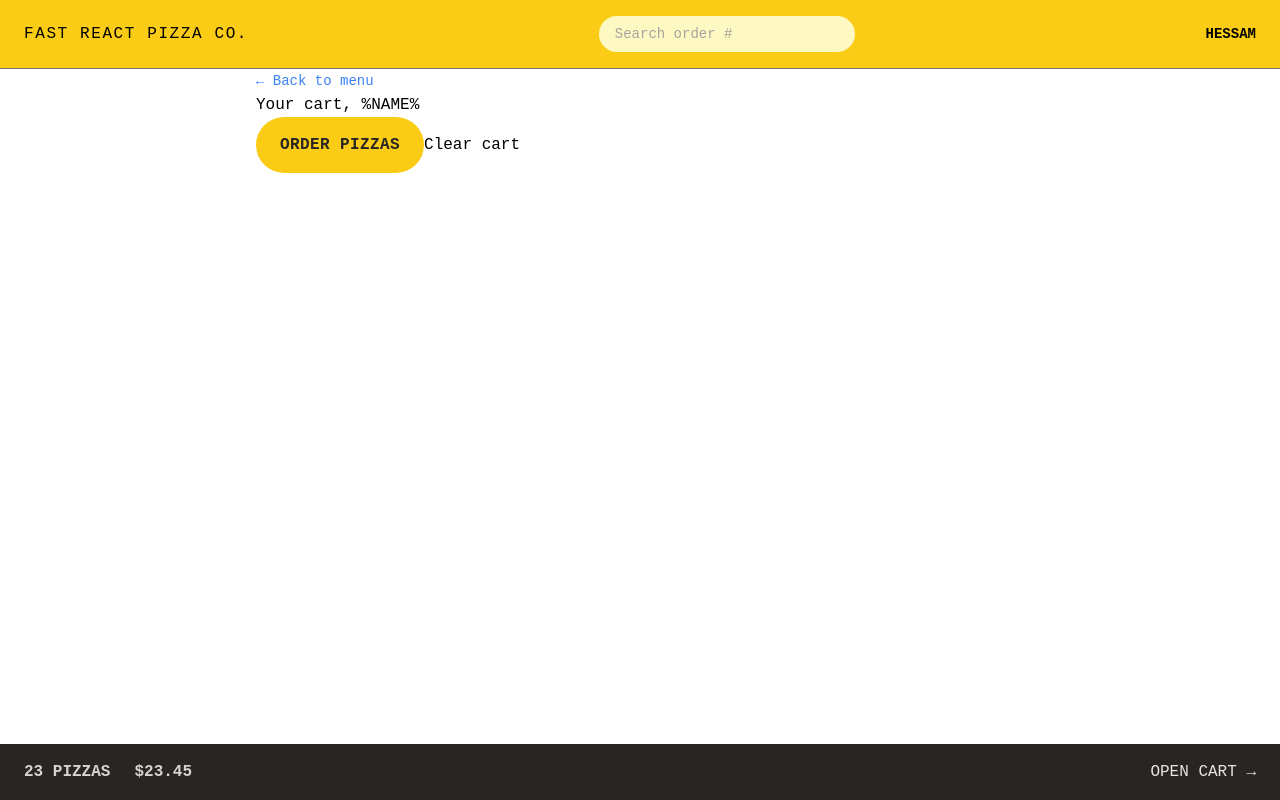
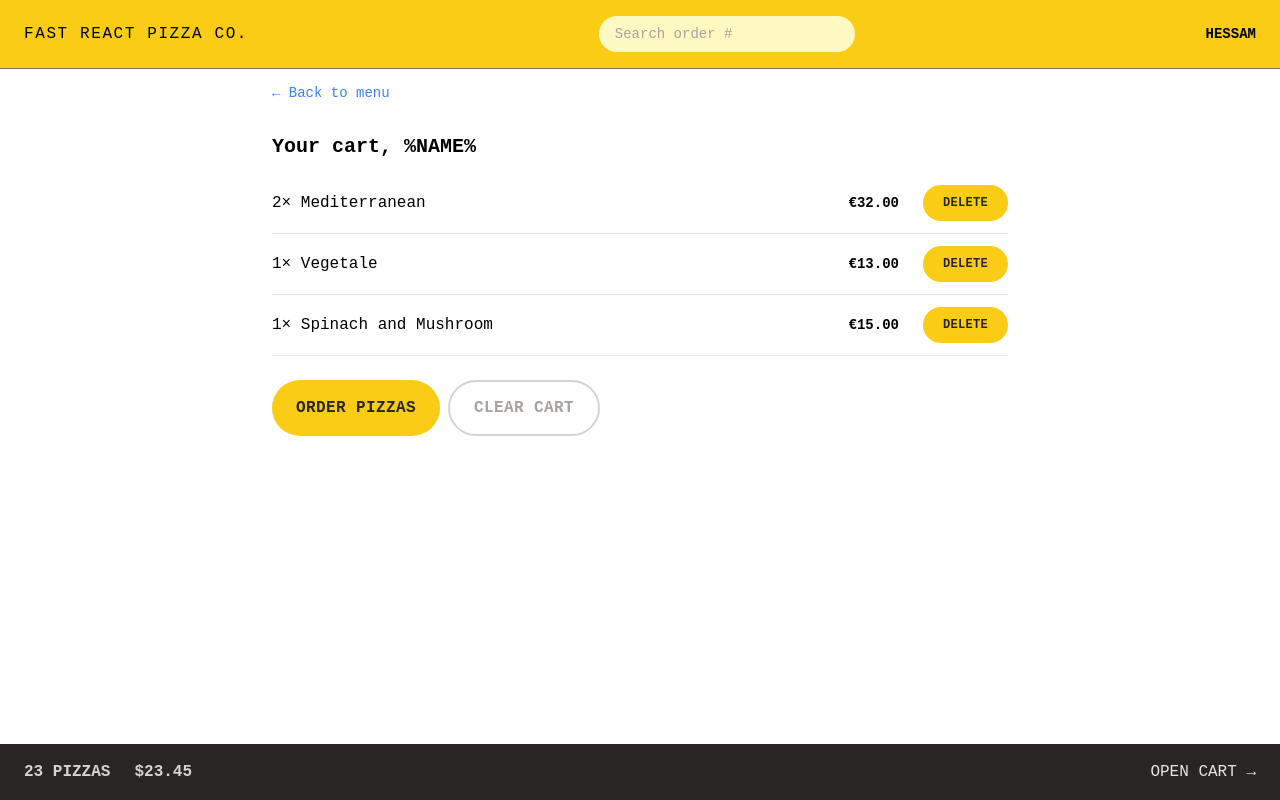
Before and after one commit to Hessamace/fast-react-pizza, a React app: page /cart in a window 1280 px wide. Built offline with nearby package versions, Linux system fonts and the light colour scheme; the HTML template or start-up script is replaced by a standard one.

Commit message:
Added some styles to Cart and Menu

```diff
--- a/src/features/cart/Cart.jsx
+++ b/src/features/cart/Cart.jsx
@@ -1,6 +1,7 @@
 import { Link } from "react-router-dom";
 import LinkButton from "../../ui/LinkButton";
 import Button from "../../ui/Button";
+import CartItem from "./CartItem";
 
 const fakeCart = [
   {
@@ -30,14 +31,21 @@
   const cart = fakeCart;
 
   return (
-    <div>
+    <div className="px-4 py-3">
       <LinkButton to="/menu">&larr; Back to menu</LinkButton>
 
-      <h2>Your cart, %NAME%</h2>
+      <h2 className="mt-7 text-xl font-semibold">Your cart, %NAME%</h2>
 
-      <div>
+      <ul className="mt-3 divide-y divide-stone-200 border-b">
+        {cart.map((item) => (
+          <CartItem key={item.pizzaId} item={item} />
+        ))}
+      </ul>
+
+      <div className="mt-6 space-x-2">
         <Button to="/order/new">Order pizzas</Button>
-        <button>Clear cart</button>
+
+        <Button type="secondary">Clear cart</Button>
       </div>
     </div>
   );
--- a/src/features/cart/CartItem.jsx
+++ b/src/features/cart/CartItem.jsx
@@ -1,13 +1,17 @@
+import { formatCurrency } from "./../../utils/helpers";
+import Button from "../../ui/Button";
+
 function CartItem({ item }) {
   const { pizzaId, name, quantity, totalPrice } = item;
 
   return (
-    <li>
-      <p>
+    <li className="py-3 sm:flex sm:items-center sm:justify-between">
+      <p className="mb-1 sm:mb-0">
         {quantity}&times; {name}
       </p>
-      <div>
-        <p>{formatCurrency(totalPrice)}</p>
+      <div className="flex items-center justify-between sm:gap-6">
+        <p className="text-sm font-bold">{formatCurrency(totalPrice)}</p>
+        <Button type="small">Delete</Button>
       </div>
     </li>
   );
--- a/src/features/menu/Menu.jsx
+++ b/src/features/menu/Menu.jsx
@@ -6,7 +6,7 @@
   const menu = useLoaderData();
   console.log(menu);
   return (
-    <ul>
+    <ul className="divide-y divide-stone-200 px-2">
       {menu.map((pizza) => (
         <MenuItem key={pizza.id} pizza={pizza} />
       ))}
--- a/src/features/menu/MenuItem.jsx
+++ b/src/features/menu/MenuItem.jsx
@@ -1,16 +1,30 @@
 import { formatCurrency } from "../../utils/helpers";
+import Button from "./../../ui/Button";
 
 function MenuItem({ pizza }) {
   const { id, name, unitPrice, ingredients, soldOut, imageUrl } = pizza;
 
   return (
-    <li>
-      <img src={imageUrl} alt={name} />
-      <div>
-        <p>{name}</p>
-        <p>{ingredients.join(", ")}</p>
-        <div>
-          {!soldOut ? <p>{formatCurrency(unitPrice)}</p> : <p>Sold out</p>}
+    <li className="flex gap-4 py-2 pt-0.5">
+      <img
+        src={imageUrl}
+        alt={name}
+        className={`h-24 ${soldOut ? "opacity-70 grayscale" : ""}`}
+      />
+      <div className="flex w-full flex-col">
+        <p className="font-medium">{name}</p>
+        <p className="text-sm capitalize italic text-stone-500">
+          {ingredients.join(", ")}
+        </p>
+        <div className="mt-auto flex items-center justify-between">
+          {!soldOut ? (
+            <p className="text-sm">{formatCurrency(unitPrice)}</p>
+          ) : (
+            <p className="text-sm font-medium uppercase text-stone-500">
+              Sold out
+            </p>
+          )}
+          <Button type="small">Add to cart</Button>
         </div>
       </div>
     </li>
--- a/src/ui/Button.jsx
+++ b/src/ui/Button.jsx
@@ -1,17 +1,26 @@
 import { Link } from "react-router-dom";
 
-const classes =
-  "inline-block rounded-full bg-yellow-400 px-4 py-3 font-semibold uppercase tracking-wide text-stone-800 transition-colors duration-300 hover:bg-yellow-300 focus:bg-yellow-300 focus:outline-none focus:ring focus:ring-yellow-300 focus:ring-offset-2 disabled:cursor-not-allowed disabled:bg-slate-600 sm:px-6 sm:py-4";
+const commonClasses =
+  "inline-block rounded-full bg-yellow-400 font-semibold uppercase tracking-wide text-stone-800 transition-colors duration-300 hover:bg-yellow-300 focus:bg-yellow-300 focus:outline-none focus:ring focus:ring-yellow-300 focus:ring-offset-2 disabled:cursor-not-allowed disabled:bg-slate-600";
 
-function Button({ children, disabled, to }) {
+// bg-yellow-400
+
+function Button({ children, disabled, to, type = "primary" }) {
+  const styles = {
+    primary: commonClasses + " px-4 py-3 md:px-6 md:py-4",
+    small: commonClasses + " py-2 px-4 md:px-5 md:py-2.5 text-xs",
+    secondary:
+      "inline-block rounded-full border-2 border-stone-300 px-4 py-2.5 font-semibold uppercase tracking-wide text-stone-400 transition-colors duration-300 hover:bg-stone-300 hover:text-stone-800 focus:bg-stone-300 focus:text-stone-800 focus:outline-none focus:ring focus:ring-stone-200 focus:ring-offset-2 disabled:cursor-not-allowed disabled:bg-slate-600 md:px-6 md:py-3.5",
+  };
+
   if (to)
     return (
-      <Link to={to} className={classes}>
+      <Link to={to} className={styles[type]}>
         {children}
       </Link>
     );
   return (
-    <button disabled={disabled} className={classes}>
+    <button disabled={disabled} className={styles[type]}>
       {children}
     </button>
   );
```
